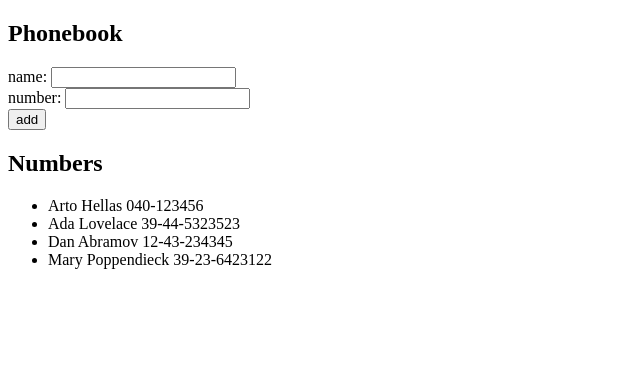
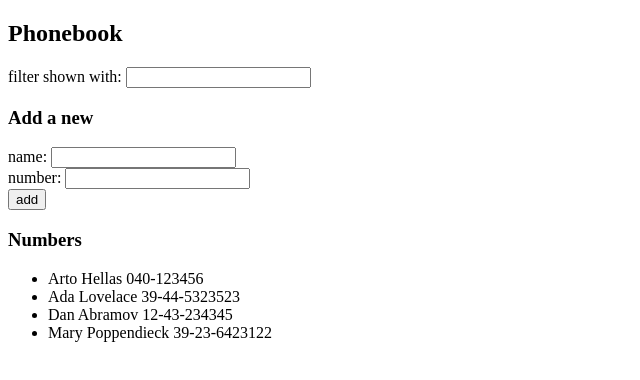
Before and after one commit to lossitomatossi/FullStack2020, a React (Create React App) app in the folder osa2/puhelinluettelo/: page / in a window 1280 px wide. Shown: the top 380 px of the page, without its empty margins (0-640 px from the left). Built offline with nearby package versions, Linux system fonts and the light colour scheme.

Commit message:
persons eriytetty app:n ulkopuolelle

```diff
--- a/osa2/puhelinluettelo/src/App.js
+++ b/osa2/puhelinluettelo/src/App.js
@@ -1,4 +1,39 @@
 import React, { useState } from 'react'
+
+const Filter = (props) => {
+  const [newFilter, setNewFilter ] = useState('')
+
+
+  const handleFilterChange = (event) => {
+    setNewFilter(event.target.value)
+    const filt = props.persons.some(p => p.name.toLowerCase().includes(event.target.value.toLowerCase()))
+    if (filt && event.target.value !== '') {
+      console.log(`${event.target.value} matches to something`)
+    } else {
+      console.log(`${event.target.value} Ei osu`)
+    }
+  }
+  return (
+    <>
+      filter shown with: <input
+        value = {newFilter}
+        onChange = {handleFilterChange}
+      />
+    </>
+  )
+}
+
+const Persons = (props) => {
+    return (
+    <>
+      <ul>
+      {props.persons.map(person =>
+        <li key={person.name}>{person.name} {person.number}</li>)}
+      </ul>
+    </>
+  )
+}
+
 
 const App = () => {
   const [ persons, setPersons] = useState([
@@ -9,6 +44,7 @@ const App = () => {
   ])
   const [ newPerson, setNewPerson ] = useState('')
   const [newNumber, setNewNumber ] = useState('')
+
 
   const addPerson = (event) => {
     event.preventDefault()
@@ -36,9 +72,16 @@ const App = () => {
     setNewNumber(event.target.value)
   }
 
+
+
   return (
     <div>
       <h2>Phonebook</h2>
+      <div>
+        <Filter persons={persons}/>
+      </div>
+
+      <h3>Add a new</h3>
       <form onSubmit={addPerson}>
         <div>
           name: <input
@@ -56,13 +99,8 @@ const App = () => {
           <button type="submit">add</button>
         </div>
       </form>
-      <h2>Numbers</h2>
-      <div>
-        <ul>
-          {persons.map(person =>
-            <li key={person.name}>{person.name} {person.number}</li>)}
-        </ul>
-      </div>
+      <h3>Numbers</h3>
+      <Persons persons={persons} />
     </div>
   )
 
```
